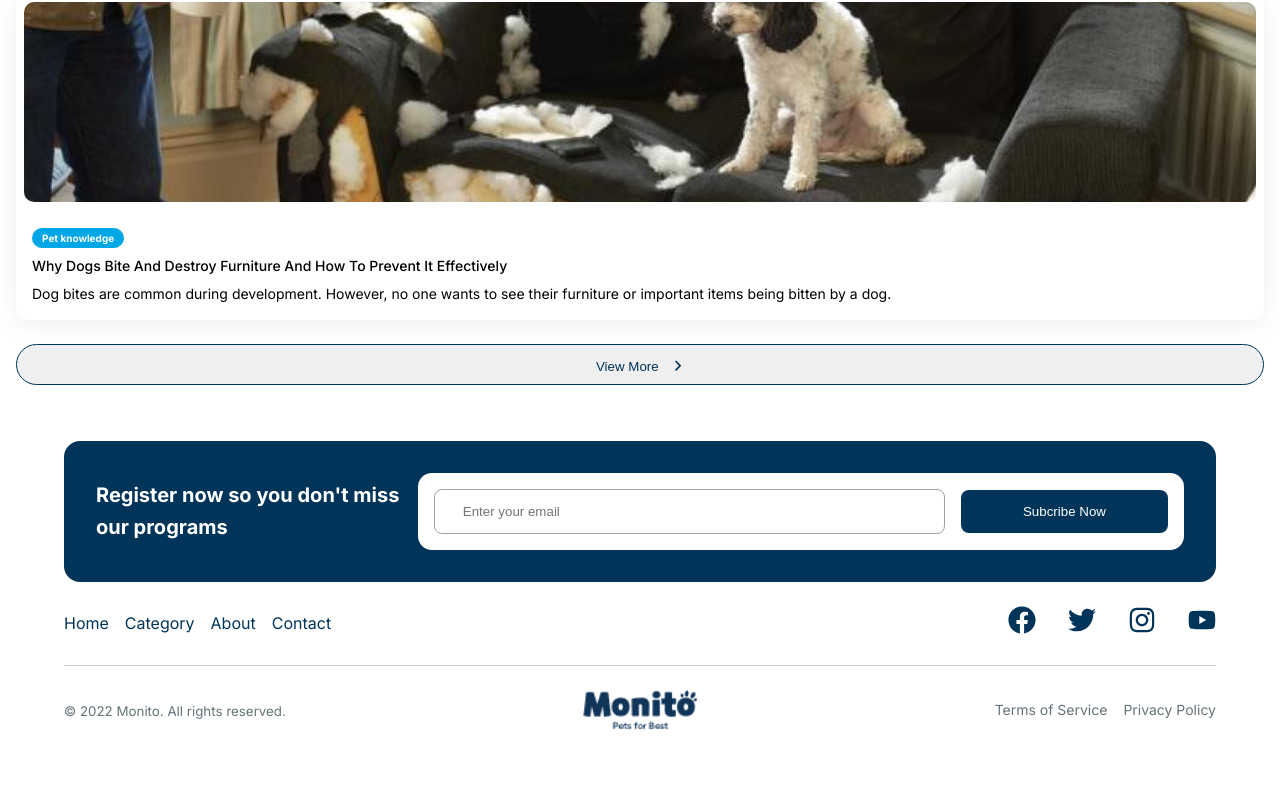
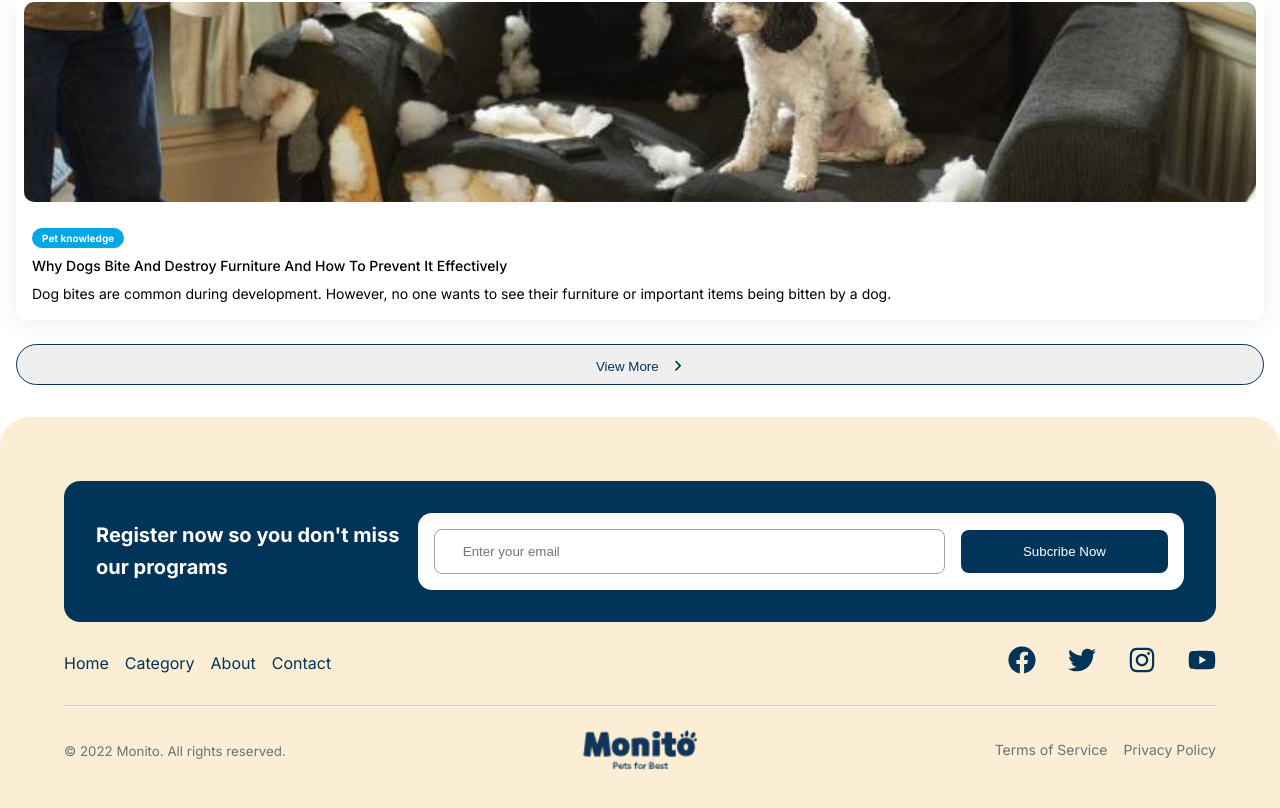
Before and after one commit to Deviant96/monito, a Next.js app: page / in a window 1280 px wide. Shown: the part 5342-6150 px from the top of the page. Before the commit the page ends 6096 px from the top, so only its background shows below. Built offline with nearby package versions, Linux system fonts and the light colour scheme.

Commit message:
Footer wrapper fix

```diff
--- a/src/app/(components)/Footer/CtaSubscribeSection/page.module.scss
+++ b/src/app/(components)/Footer/CtaSubscribeSection/page.module.scss
@@ -1,8 +1,6 @@
 @import "@/app/styles/partials/_variables";
 
 .CtaSubscribeContainer {
-    margin: 0 16px;
-
     display: flex;
     flex-flow: column;
     justify-content: space-between;
@@ -10,7 +8,6 @@
 
     background-color: $primary-color;
     padding: 16px;
-    width: 100%;
     border-radius: 16px;
 
     color: #FFFFFF;
--- a/src/app/(components)/Footer/page.js
+++ b/src/app/(components)/Footer/page.js
@@ -8,6 +8,7 @@ import CtaSubscribeSection from "./CtaSubscribeSection/page";
 const Footer = () => {
     return (
         <footer className={styles.FooterSection}>
+            <div className={styles.SectionWrapper}>
                 <CtaSubscribeSection />
 
                 <FooterNav />
@@ -27,6 +28,7 @@ const Footer = () => {
                         <Copyright />
                     </div>
                 </div>
+            </div>
         </footer>
     )
 }
--- a/src/app/(components)/Footer/page.module.scss
+++ b/src/app/(components)/Footer/page.module.scss
@@ -2,27 +2,36 @@
 @import "@/app/styles/partials/_mixins";
 
 .FooterSection {
-    margin: 0 16px;
-
     display: flex;
     flex-flow: column;
     align-items: center;
 
-    padding: 24px 0;
+    padding: 32px 0;
+    background-color: $complimentary-color;
+    border-top-left-radius: 30px;
+    border-top-right-radius: 30px;
+
+    @media screen and (min-width: $breakpoint-mobile) {
+        padding: 64px 0;
+    }
+
+    .SectionWrapper {
+        margin: 0 16px;
+
+        @media screen and (min-width: $breakpoint-mobile) {
+            @include ContainerBreakpointMobile();
+        }
+
+        @media screen and (min-width: $breakpoint-desktop) {
+            @include ContainerBreakpointDesktop();
+        }
+    }
 
     hr {
         margin-top: 24px;
         width: 100%;
         border: none;
         border-bottom: 1px solid $neutral-color-20;
-    }
-
-    @media screen and (min-width: $breakpoint-mobile) {
-        @include ContainerBreakpointMobile();
-    }
-
-    @media screen and (min-width: $breakpoint-desktop) {
-        @include ContainerBreakpointDesktop();
     }
 }
 
```
Lines whose indentation alone changed are shown as unchanged.
